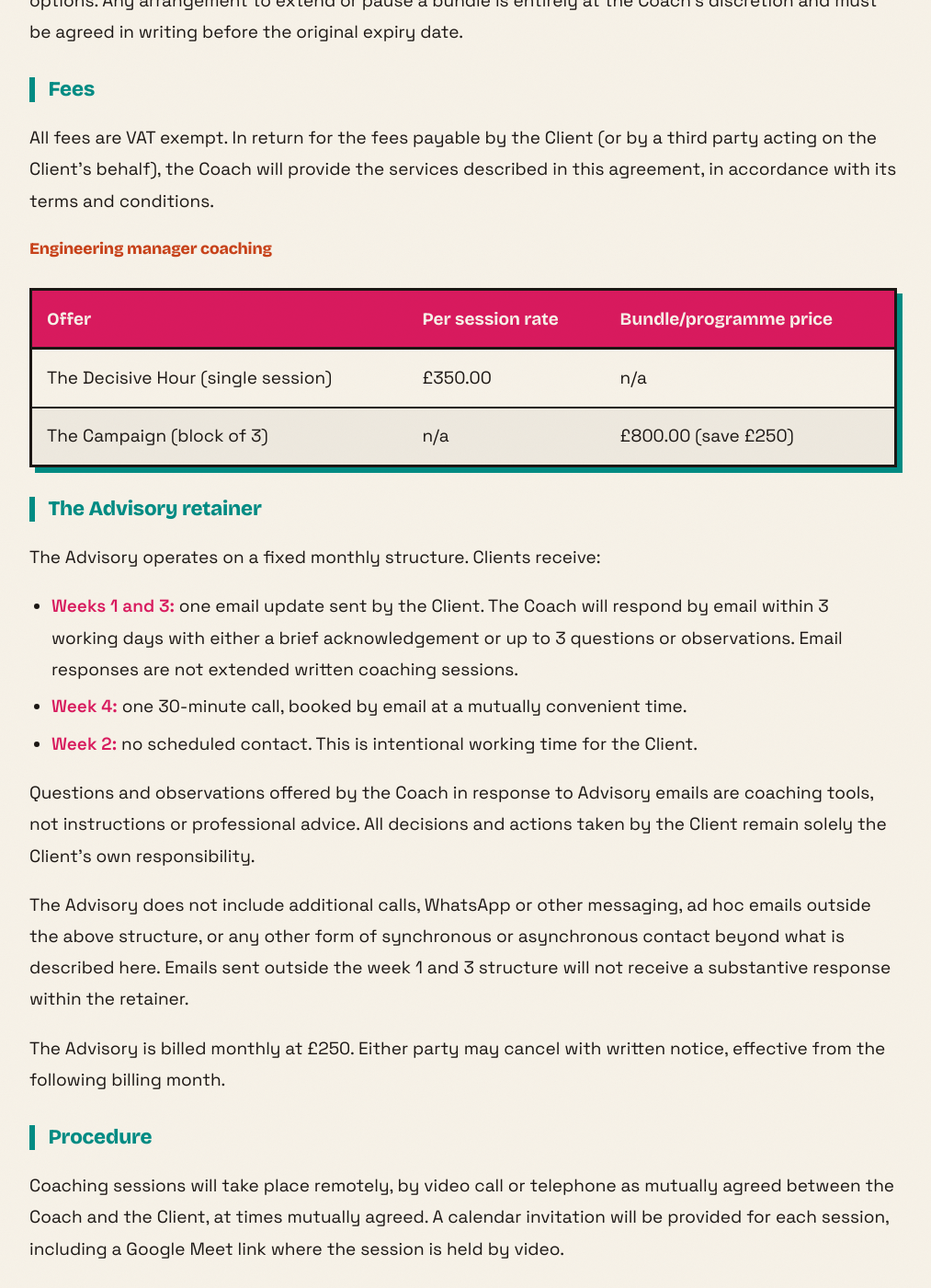
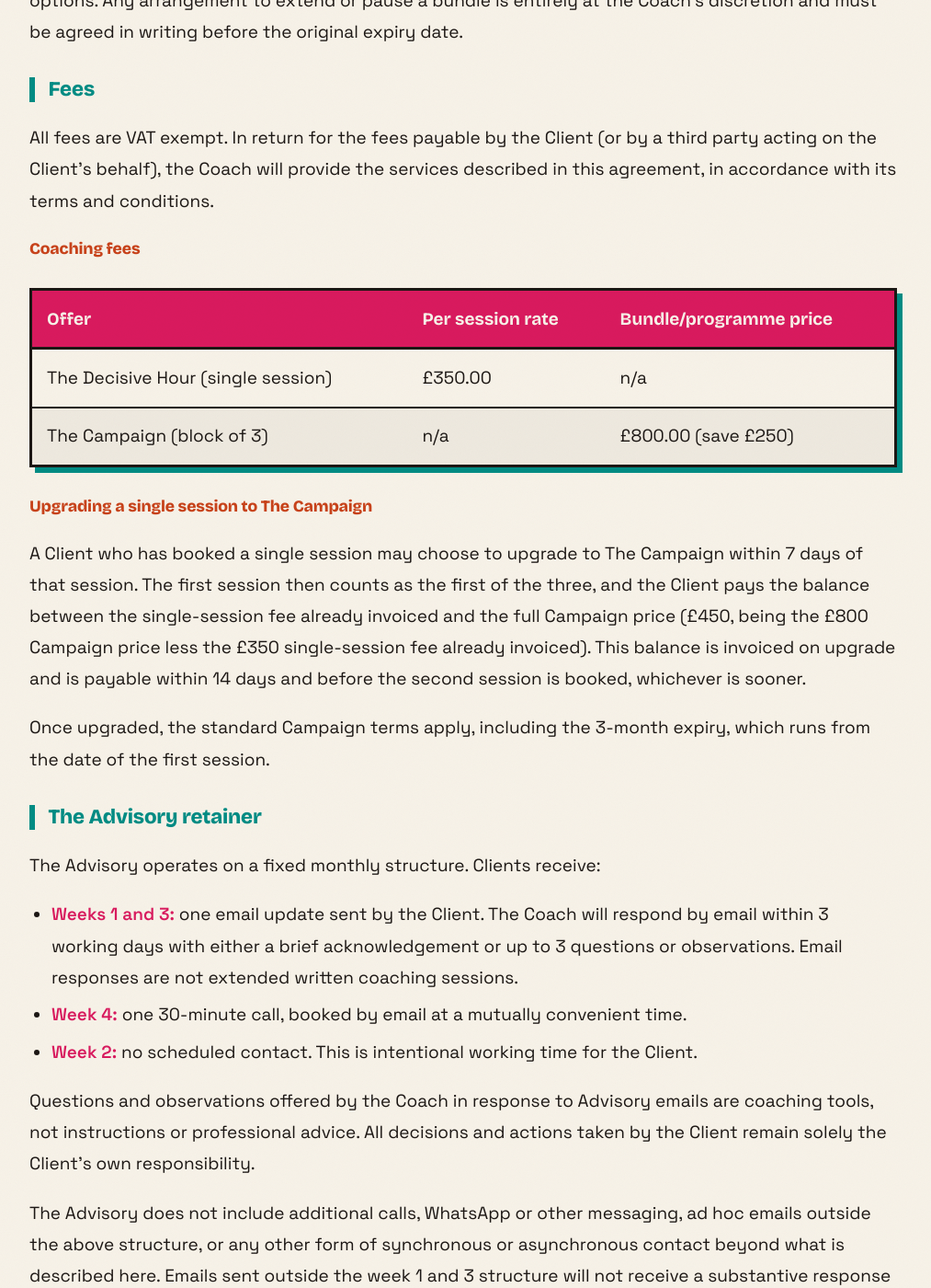
Before and after one commit to outragedpinkracoon/outragedpinkracoon.github.io, a Jekyll site: the page built from pages/coaching-disclaimer-and-terms.md, in a window 1280 px wide and 1400 px high, scrolled down 4269 px. Shown: the whole window at 92% size, without its empty margins (136-1149 px from the left). Built offline with Jekyll 4.4.1, drawn with Linux system fonts in a browser that asks for light colours; comment, search, counter and statistics services are not loaded; some of the changed text lies outside the part shown.

Commit message:
Add single-to-Campaign upgrade terms; simplify fees heading
- New clause: upgrade a single session to The Campaign within 7 days,
  pay the £450 balance within 14 days and before session 2 (whichever
  sooner); Campaign expiry runs from session 1
- Payment terms: cross-reference the upgrade balance
- Fees heading "Engineering manager coaching" -> "Coaching fees"
  (one tier now covers EMs and folks in tech)

Co-Authored-By: Claude Opus 4.8 <noreply@anthropic.com>

```diff
--- a/pages/coaching-disclaimer-and-terms.md
+++ b/pages/coaching-disclaimer-and-terms.md
@@ -71,7 +71,7 @@ Bundles and programmes do not have a pause facility as a standard feature. If ex
 
 All fees are VAT exempt. In return for the fees payable by the Client (or by a third party acting on the Client's behalf), the Coach will provide the services described in this agreement, in accordance with its terms and conditions.
 
-#### Engineering manager coaching
+#### Coaching fees
 
 <table>
   <thead>
@@ -94,6 +94,12 @@ All fees are VAT exempt. In return for the fees payable by the Client (or by a t
     </tr>
   </tbody>
 </table>
+
+#### Upgrading a single session to The Campaign
+
+A Client who has booked a single session may choose to upgrade to The Campaign within 7 days of that session. The first session then counts as the first of the three, and the Client pays the balance between the single-session fee already invoiced and the full Campaign price (£450, being the £800 Campaign price less the £350 single-session fee already invoiced). This balance is invoiced on upgrade and is payable within 14 days and before the second session is booked, whichever is sooner.
+
+Once upgraded, the standard Campaign terms apply, including the 3-month expiry, which runs from the date of the first session.
 
 ### The Advisory retainer
 
@@ -140,7 +146,7 @@ If the Coach needs to cancel or reschedule a session, the Client will be notifie
 ### Payment terms
 For single sessions, an invoice is issued by email after the session takes place and is payable within 7 days via the payment methods specified on the invoice. Where multiple single sessions occur within the same month, fees may be grouped into a single invoice issued at month end.
 
-For bundles and programmes, an invoice for the full bundle or programme is issued by email and is payable within 7 days before the first session is booked. Sessions are scheduled once payment has been received.
+For bundles and programmes, an invoice for the full bundle or programme is issued by email and is payable within 7 days before the first session is booked. Sessions are scheduled once payment has been received. Where a single session is upgraded to The Campaign, the balance is invoiced on upgrade and payable within 14 days and before the second session is booked, whichever is sooner, as set out under Upgrading a single session to The Campaign.
 
 For The Advisory retainer, invoices are issued monthly.
 
```
